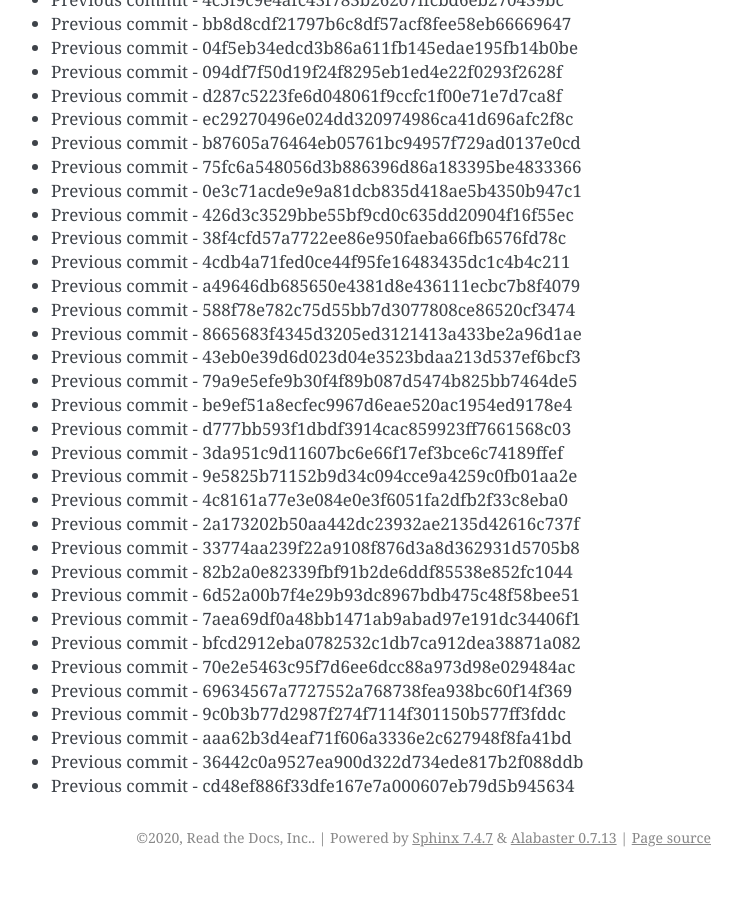
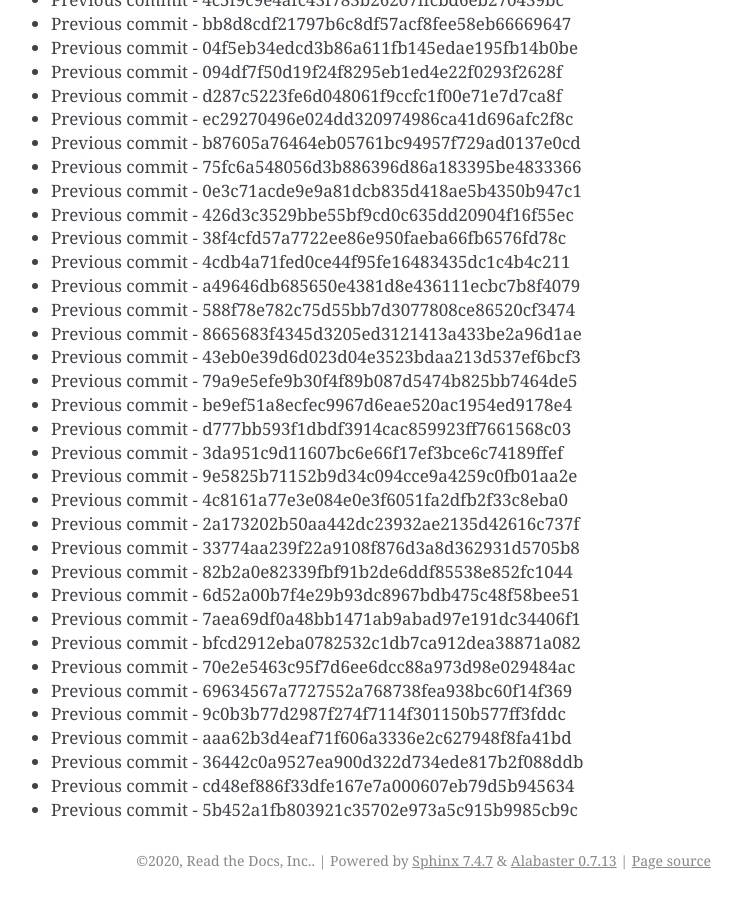
Before and after one commit to readthedocs/rtd-git-stresstest, a Sphinx documentation site: the page built from docs/updates.rst, in a window 1280 px wide and 900 px high, scrolled down 32995 px. Shown: the whole window, without its empty margins (399-1141 px from the left). Built offline with Sphinx 7.4.7, drawn with Linux system fonts in a browser that asks for light colours; before the commit the page ends 33872 px from its top, so only the background shows below that.

Commit message:
Generating commit from previous: 5b452a1fb803921c35702e973a5c915b9985cb9c

```diff
--- a/docs/updates.rst
+++ b/docs/updates.rst
@@ -1418,3 +1418,4 @@ It can be tested for any performance characteristics.
 * Previous commit - aaa62b3d4eaf71f606a3336e2c627948f8fa41bd
 * Previous commit - 36442c0a9527ea900d322d734ede817b2f088ddb
 * Previous commit - cd48ef886f33dfe167e7a000607eb79d5b945634
+* Previous commit - 5b452a1fb803921c35702e973a5c915b9985cb9c
```
